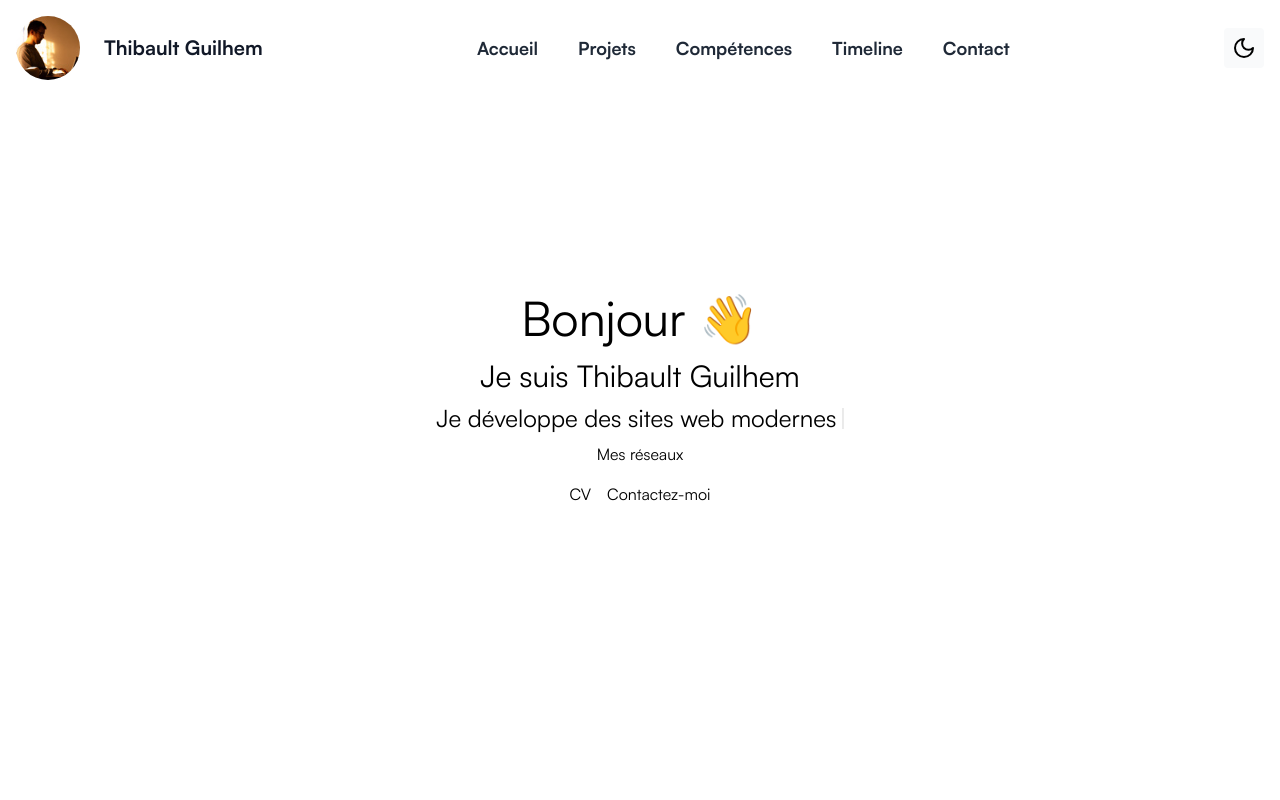
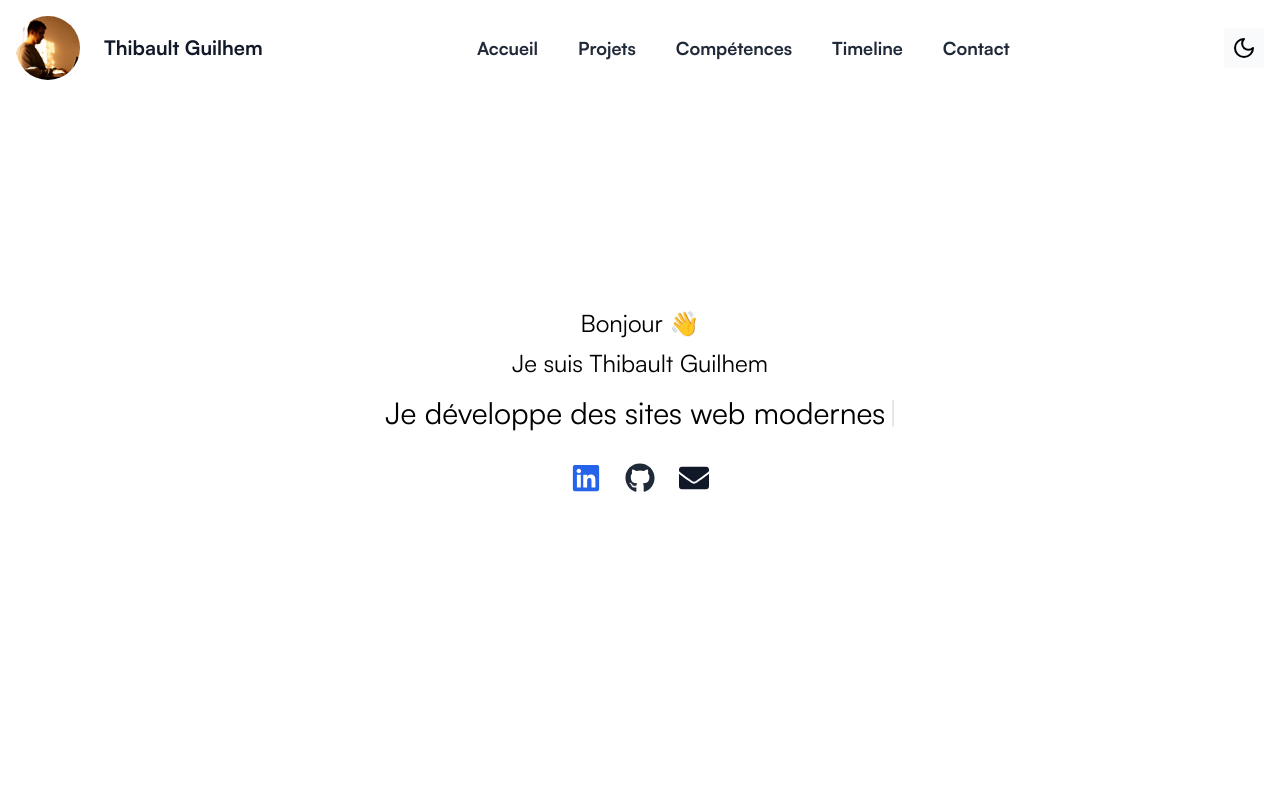
Before and after one commit to ThibaultG94/next-portfolio, a Next.js app: page / in a window 1280 px wide. Shown: the top 800 px of the page. Built offline with nearby package versions, Linux system fonts and the light colour scheme.

Commit message:
chore: Add react-icons package and update Dashboard component

```diff
--- a/package.json
+++ b/package.json
@@ -14,6 +14,7 @@
     "next-themes": "^0.3.0",
     "react": "^18",
     "react-dom": "^18",
+    "react-icons": "^5.2.1",
     "react-simple-typewriter": "^5.0.1",
     "sass": "^1.77.6"
   },
--- a/src/app/components/Dashboard.js
+++ b/src/app/components/Dashboard.js
@@ -3,6 +3,7 @@
 
 import React from "react";
 import { useTypewriter, Cursor } from "react-simple-typewriter";
+import { FaLinkedin, FaGithub, FaEnvelope } from "react-icons/fa";
 
 const Dashboard = () => {
   const [text] = useTypewriter({
@@ -18,17 +19,33 @@ const Dashboard = () => {
   });
 
   return (
-    <section className="h-screen flex flex-col justify-center items-center bg-dark text-light">
-      <h1 className="text-5xl">Bonjour 👋</h1>
-      <h2 className="text-3xl mt-4">Je suis Thibault Guilhem</h2>
-      <p className="text-2xl my-2">
+    <section className="h-screen flex flex-col justify-center items-center bg-dark text-center text-light">
+      <h1 className="text-xl sm:text-2xl">Bonjour 👋</h1>
+      <h2 className="text-xl sm:text-2xl mt-2">Je suis Thibault Guilhem</h2>
+      <p className="text-2xl sm:text-3xl my-4">
         {text}
         <Cursor />
       </p>
-      <div>Mes réseaux</div>
-      <div className="mt-4 flex space-x-4">
-        <button className="btn-primary">CV</button>
-        <button className="btn-secondary">Contactez-moi</button>
+      <div className="mt-4 flex space-x-6">
+        <a
+          href="https://www.linkedin.com/in/thibault-g-10b37a271/"
+          target="_blank"
+          rel="noopener noreferrer"
+          className="text-blue-600"
+        >
+          <FaLinkedin size={30} />
+        </a>
+        <a
+          href="https://github.com/ThibaultG94"
+          target="_blank"
+          rel="noopener noreferrer"
+          className="text-gray-800 dark:text-white"
+        >
+          <FaGithub size={30} />
+        </a>
+        <a href="mailto:thibault.guilhem@gmail.com" className="text-gray-900">
+          <FaEnvelope size={30} />
+        </a>
       </div>
     </section>
   );
```
Also changed, not shown: 1 other file (tests, documents, lock files or other folders).
